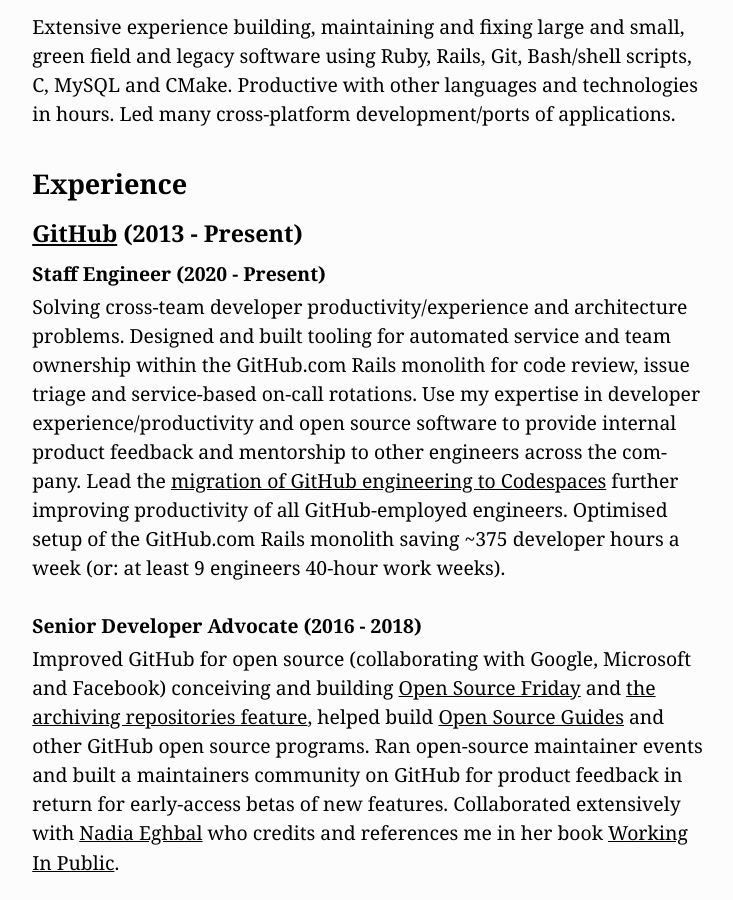
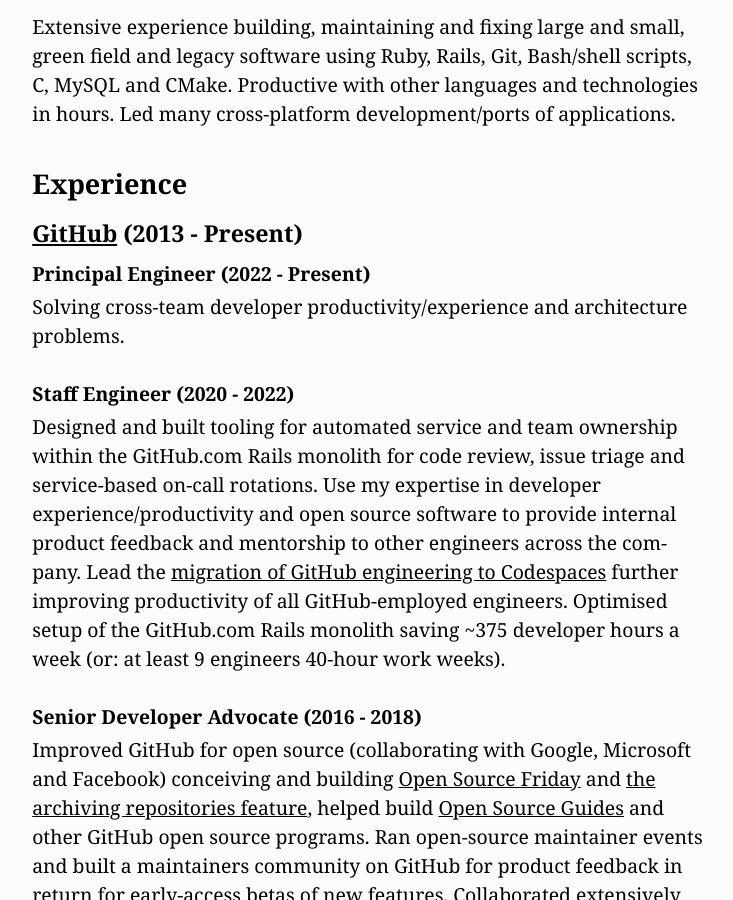
Before and after one commit to MikeMcQuaid/mikemcquaid.com, a Jekyll site: the page built from cv.md, in a window 1280 px wide and 900 px high, scrolled down 1087 px. Shown: the whole window, without its empty margins (269-1002 px from the left). Built offline with Jekyll 4.4.1, drawn with Linux system fonts in a browser that asks for light colours; some of the changed text lies outside the part shown.

Commit message:
Principal Engineer promotion.

```diff
--- a/_config.yml
+++ b/_config.yml
@@ -1,5 +1,5 @@
 title: Mike McQuaid
-description: Staff Engineer and Homebrew Project Leader
+description: Principal Engineer and Homebrew Project Leader
 
 author:
   name: Mike McQuaid
--- a/cv.md
+++ b/cv.md
@@ -5,7 +5,7 @@
 ---
 ### Mike McQuaid
 
-#### Staff Engineer
+#### Principal Engineer
 
 I am a product-focused engineer with a love for making people more efficient through my work on developer tools and open source software.
 
@@ -32,9 +32,13 @@
 
 #### [GitHub](http://github.com/) (2013 - Present)
 
-##### Staff Engineer (2020 - Present)
+##### Principal Engineer (2022 - Present)
 
-Solving cross-team developer productivity/experience and architecture problems. Designed and built tooling for automated service and team ownership within the GitHub.com Rails monolith for code review, issue triage and service-based on-call rotations. Use my expertise in developer experience/productivity and open source software to provide internal product feedback and mentorship to other engineers across the company. Lead the [migration of GitHub engineering to Codespaces](https://github.blog/2021-08-11-githubs-engineering-team-moved-codespaces/) further improving productivity of all GitHub-employed engineers. Optimised setup of the GitHub.com Rails monolith saving ~375 developer hours a week (or: at least 9 engineers 40-hour work weeks).
+Solving cross-team developer productivity/experience and architecture problems.
+
+##### Staff Engineer (2020 - 2022)
+
+Designed and built tooling for automated service and team ownership within the GitHub.com Rails monolith for code review, issue triage and service-based on-call rotations. Use my expertise in developer experience/productivity and open source software to provide internal product feedback and mentorship to other engineers across the company. Lead the [migration of GitHub engineering to Codespaces](https://github.blog/2021-08-11-githubs-engineering-team-moved-codespaces/) further improving productivity of all GitHub-employed engineers. Optimised setup of the GitHub.com Rails monolith saving ~375 developer hours a week (or: at least 9 engineers 40-hour work weeks).
 
 ##### Senior Developer Advocate (2016 - 2018)
 
```
